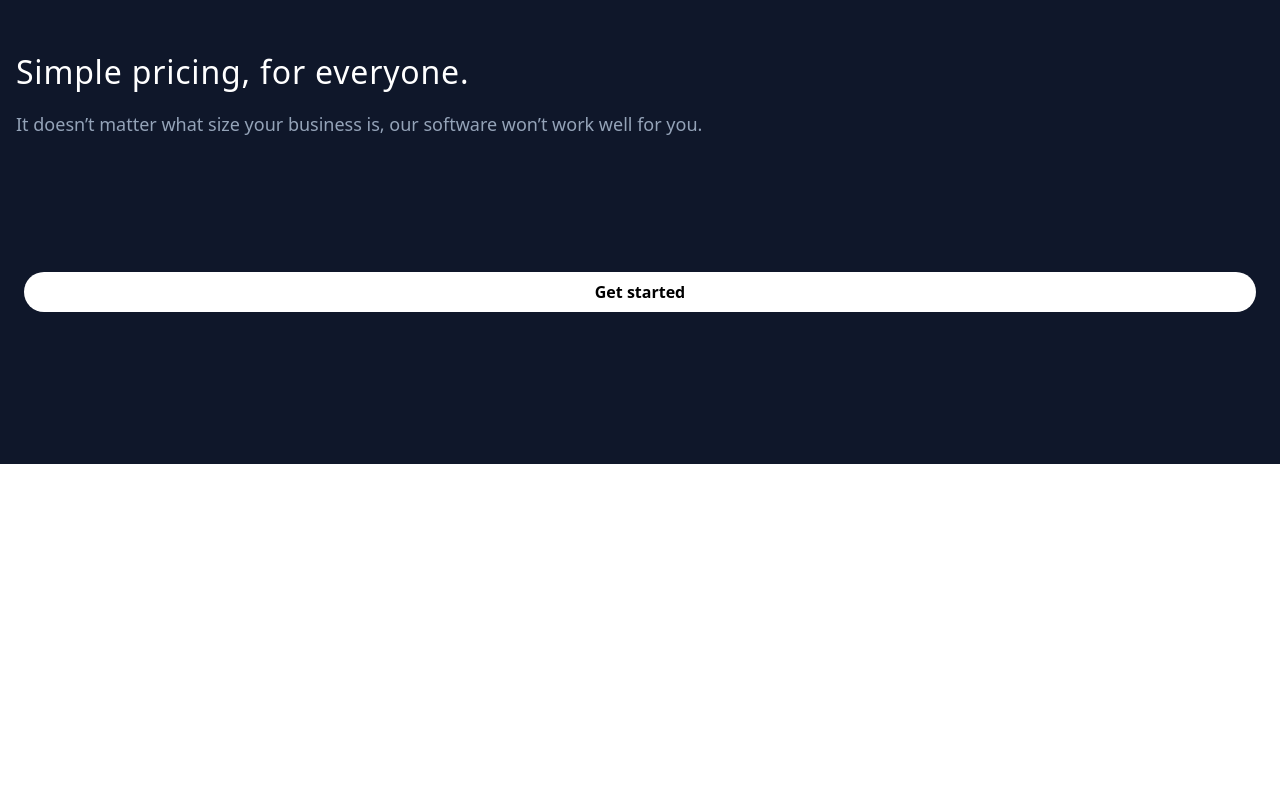
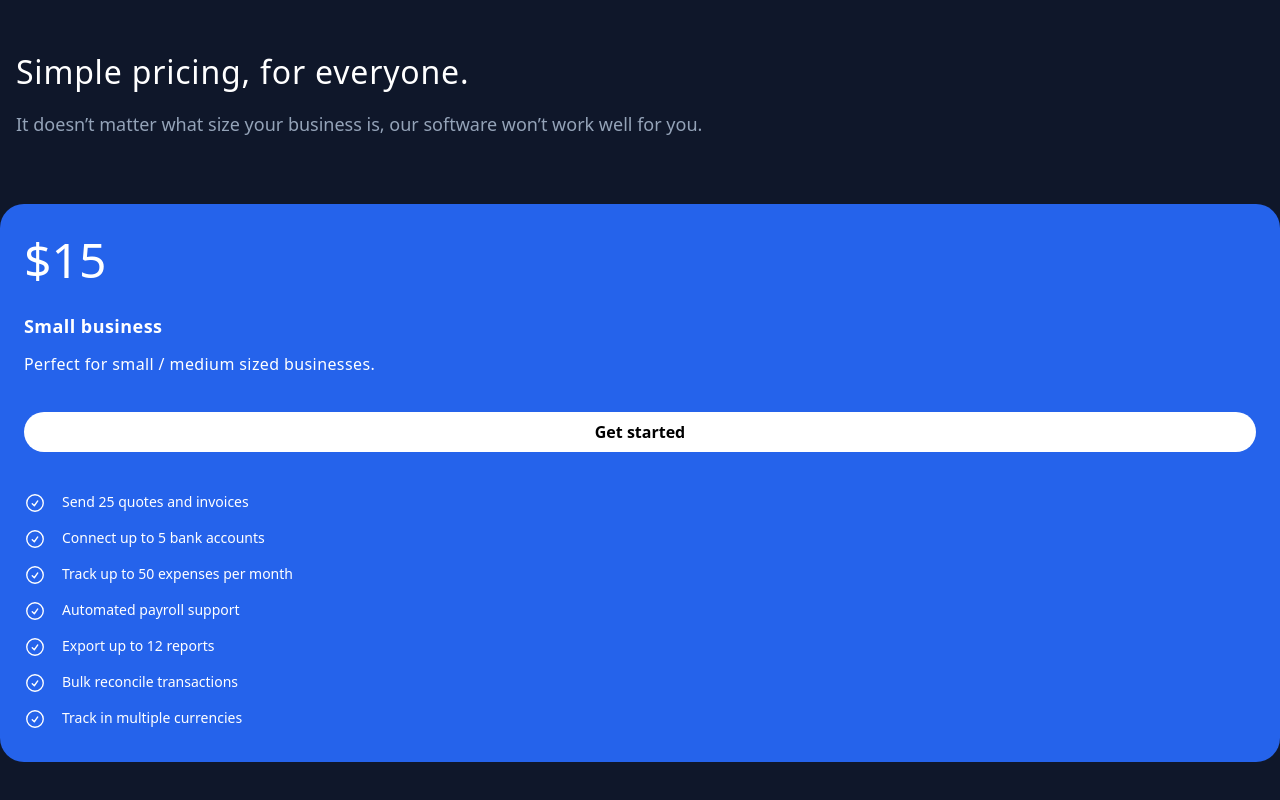
Before and after one commit to amine-omari/Taxpal-clone, a Next.js app: page / in a window 1280 px wide. Shown: the part 7210-8010 px from the top of the page. Before the commit the page ends 7674 px from the top, so only its background shows below. Built offline with nearby package versions, Linux system fonts and the light colour scheme.

Commit message:
fix: style

```diff
--- a/components/PlansSection.jsx
+++ b/components/PlansSection.jsx
@@ -1,6 +1,7 @@
 import React from "react";
 import Container from "./Container";
 import PlansCard from "./PlansCard";
+import CircleCheckIcon from "@/icons/CircleCheckIcon";
 
 const PlansSection = () => {
   const smallBusinessServices = [
@@ -90,7 +91,21 @@ const PlansSection = () => {
       padding="py-20"
     >
       <div className="mt-16">
-        <PlansCard />
+        <PlansCard
+          amount="$15"
+          businessType="Small business"
+          text="Perfect for small / medium sized businesses."
+          bgBlue={true}
+        >
+          {smallBusinessServices.map(({ id, text }) => (
+            <div key={id} className="flex space-x-4">
+              <span>
+                <CircleCheckIcon />
+              </span>
+              <p>{text}</p>
+            </div>
+          ))}
+        </PlansCard>
       </div>
     </Container>
   );
```
